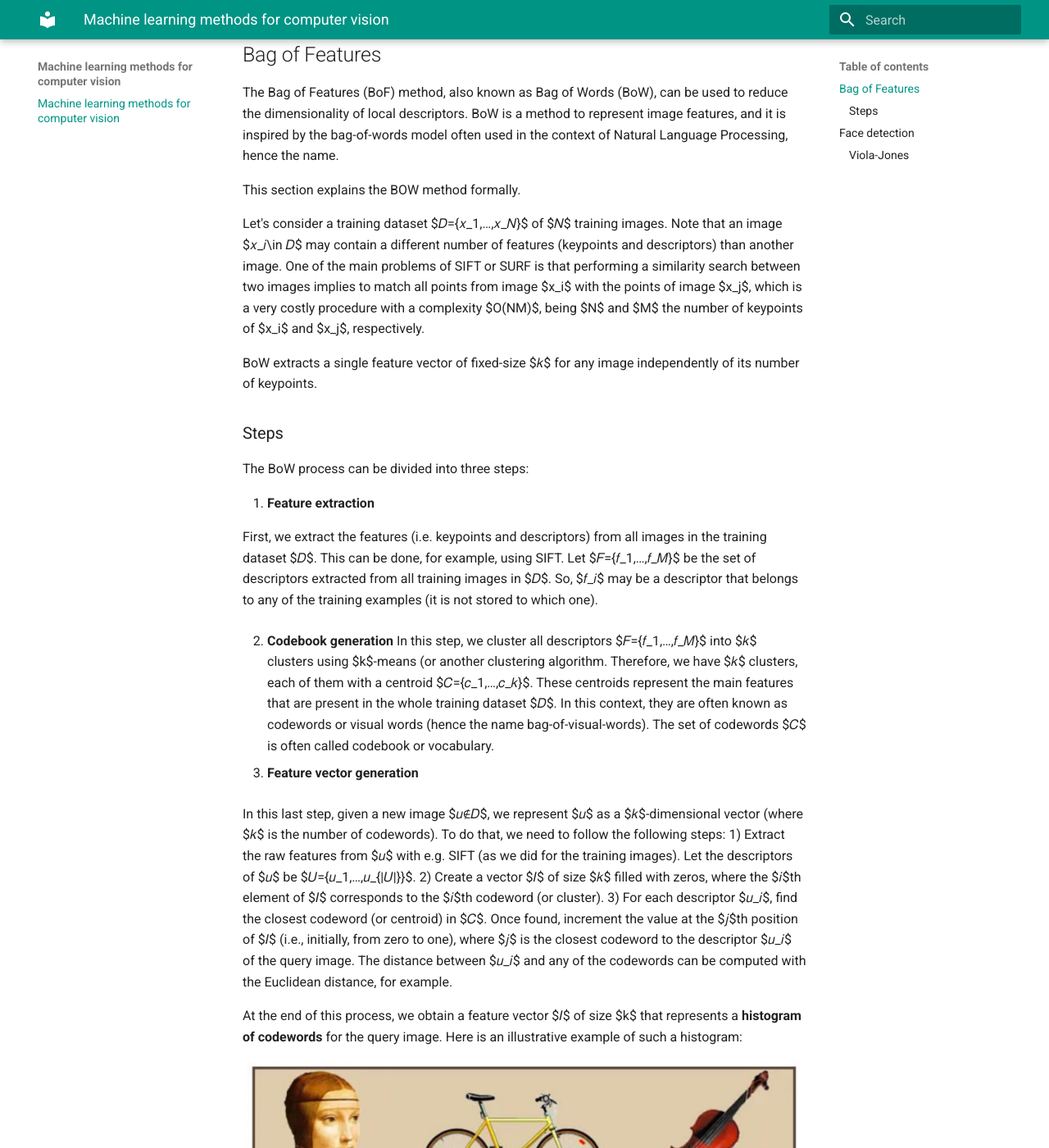
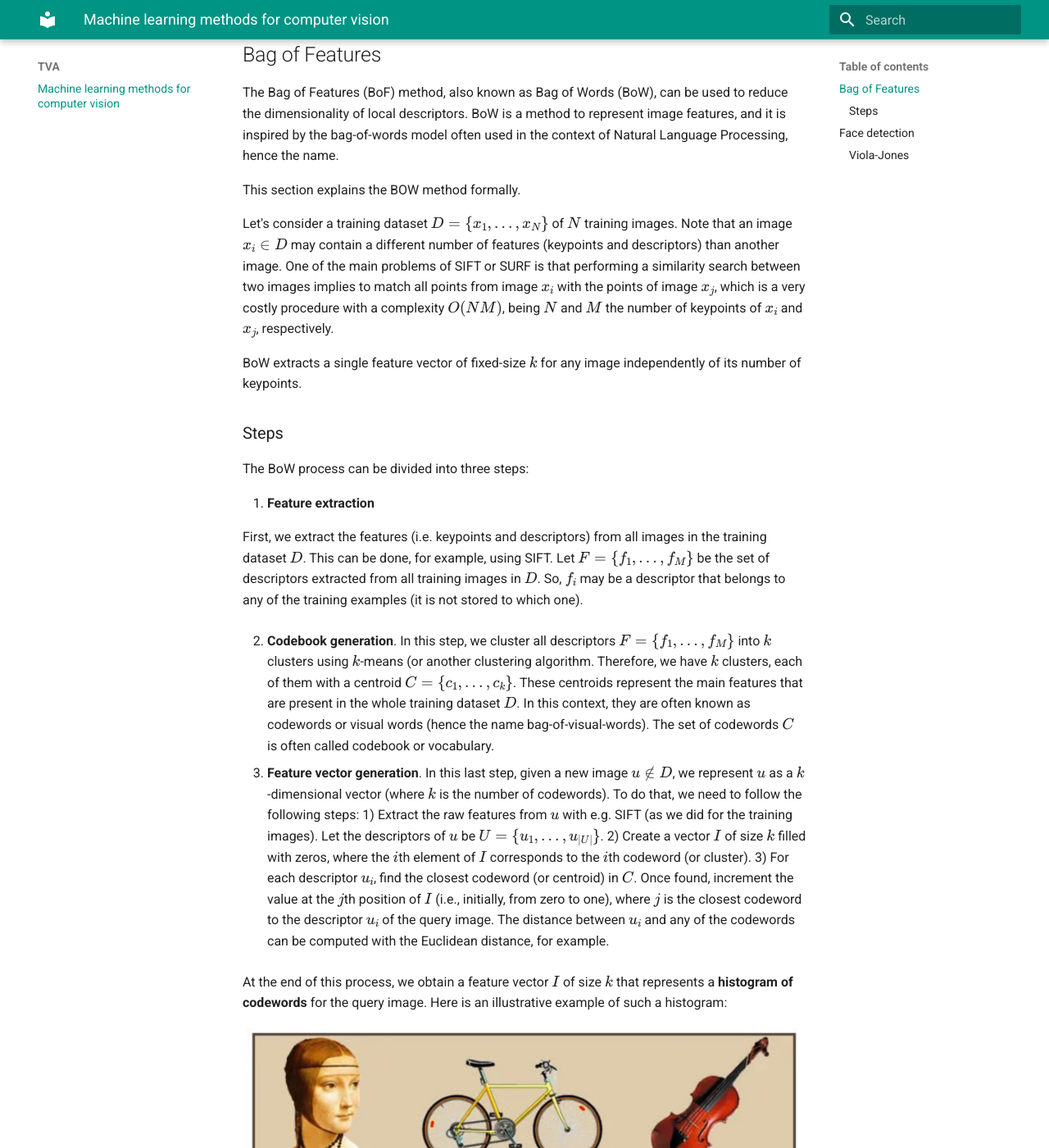
Before and after one commit to pertusa/tva, an MkDocs documentation site: the page built from docs/mltva.md, in a window 1280 px wide and 1400 px high, scrolled down 407 px. Shown: the whole window at 82% size. Built offline with MkDocs 1.6.1 and Material for MkDocs 9.7.7, drawn with Linux system fonts in a browser that asks for light colours; formulas are drawn with MathJax 3; some of the changed text lies outside the part shown.

Commit message:
First changes

```diff
--- a/docs/mltva.md
+++ b/docs/mltva.md
@@ -10,9 +10,9 @@ The Bag of Features (BoF) method, also known as Bag of Words (BoW), can be used
 
 This section explains the BOW method formally.
 
-Let's consider a training dataset $𝐷=\{𝑥_1,…,𝑥_𝑁\}$ of $𝑁$ training images. Note that an image $𝑥_𝑖\in 𝐷$ may contain a different number of features (keypoints and descriptors) than another image. One of the main problems of SIFT or SURF is that performing a similarity search between two images implies to match all points from image $x_i$ with the points of image $x_j$, which is a very costly procedure with a complexity $O(NM)$, being $N$ and $M$ the number of keypoints of $x_i$ and $x_j$, respectively.
+Let's consider a training dataset \(𝐷=\{𝑥_1,…,𝑥_𝑁\}\) of \(𝑁\) training images. Note that an image \(𝑥_𝑖\in 𝐷\) may contain a different number of features (keypoints and descriptors) than another image. One of the main problems of SIFT or SURF is that performing a similarity search between two images implies to match all points from image \(x_i\) with the points of image \(x_j\), which is a very costly procedure with a complexity \(O(NM)\), being \(N\) and \(M\) the number of keypoints of \(x_i\) and \(x_j\), respectively.
 
-BoW extracts a single feature vector of fixed-size $𝑘$ for any image independently of its number of keypoints.
+BoW extracts a single feature vector of fixed-size \(𝑘\) for any image independently of its number of keypoints.
 
 <!-- Explicación: https://ai.stackexchange.com/questions/21914/what-are-bag-of-features-in-computer-vision -->
 
@@ -23,19 +23,18 @@ The BoW process can be divided into three steps:
 
 1. **Feature extraction**
 
-   First, we extract the features (i.e. keypoints and descriptors) from all images in the training dataset $𝐷$. This can be done, for example, using SIFT. Let $𝐹=\{𝑓_1,…,𝑓_𝑀\}$ be the set of descriptors extracted from all training images in $𝐷$. So, $𝑓_𝑖$ may be a descriptor that belongs to any of the training examples (it is not stored to which one).
+   First, we extract the features (i.e. keypoints and descriptors) from all images in the training dataset \(𝐷\). This can be done, for example, using SIFT. Let \(𝐹=\{𝑓_1,…,𝑓_𝑀\}\) be the set of descriptors extracted from all training images in \(𝐷\). So, \(𝑓_𝑖\) may be a descriptor that belongs to any of the training examples (it is not stored to which one).
 
-2. **Codebook generation**
-   In this step, we cluster all descriptors $𝐹=\{𝑓_1,…,𝑓_𝑀\}$ into $𝑘$ clusters using $k$-means (or another clustering algorithm. Therefore, we have $𝑘$ clusters, each of them with a centroid $𝐶=\{𝑐_1,…,𝑐_𝑘\}$. These centroids represent the main features that are present in the whole training dataset $𝐷$. In this context, they are often known as codewords or visual words (hence the name bag-of-visual-words). The set of codewords $𝐶$ is often called  codebook or vocabulary.
+2. **Codebook generation**.
+   In this step, we cluster all descriptors \(𝐹=\{𝑓_1,…,𝑓_𝑀\}\) into \(𝑘\) clusters using \(k\)-means (or another clustering algorithm. Therefore, we have \(𝑘\) clusters, each of them with a centroid \(𝐶=\{𝑐_1,…,𝑐_𝑘\}\). These centroids represent the main features that are present in the whole training dataset \(𝐷\). In this context, they are often known as codewords or visual words (hence the name bag-of-visual-words). The set of codewords \(𝐶\) is often called codebook or vocabulary.
 
-3. **Feature vector generation**
+3. **Feature vector generation**.
+   In this last step, given a new image \(𝑢∉𝐷\), we  represent \(𝑢\) as a \(𝑘\)-dimensional vector (where \(𝑘\) is the number of codewords). To do that, we need to follow the following steps:
+   1) Extract the raw features from \(𝑢\) with e.g. SIFT (as we did for the training images). Let the descriptors of \(𝑢\) be \(𝑈=\{𝑢_1,…,𝑢_{|𝑈|}\}\).
+   2) Create a vector \(𝐼\) of size \(𝑘\) filled with zeros, where the \(𝑖\)th element of \(𝐼\) corresponds to the \(𝑖\)th codeword (or cluster).
+   3) For each descriptor \(𝑢_𝑖\), find the closest codeword (or centroid) in \(𝐶\). Once found, increment the value at the \(𝑗\)th position of \(𝐼\) (i.e., initially, from zero to one), where \(𝑗\) is the closest codeword to the descriptor \(𝑢_𝑖\) of the query image. The distance between \(𝑢_𝑖\) and any of the codewords can be computed with the Euclidean distance, for example.
 
-   In this last step, given a new image $𝑢∉𝐷$, we  represent $𝑢$ as a $𝑘$-dimensional vector (where $𝑘$ is the number of codewords). To do that, we need to follow the following steps:
-   1) Extract the raw features from $𝑢$ with e.g. SIFT (as we did for the training images). Let the descriptors of $𝑢$ be $𝑈=\{𝑢_1,…,𝑢_{|𝑈|}\}$.
-   2) Create a vector $𝐼$ of size $𝑘$ filled with zeros, where the $𝑖$th element of $𝐼$ corresponds to the $𝑖$th codeword (or cluster).
-   3) For each descriptor $𝑢_𝑖$, find the closest codeword (or centroid) in $𝐶$. Once found, increment the value at the $𝑗$th position of $𝐼$ (i.e., initially, from zero to one), where $𝑗$ is the closest codeword to the descriptor $𝑢_𝑖$ of the query image. The distance between $𝑢_𝑖$ and any of the codewords can be computed with the Euclidean distance, for example.
-
-At the end of this process, we obtain a feature vector $𝐼$ of size $k$ that represents a **histogram of codewords** for the query image. Here is an illustrative example of such a histogram:
+At the end of this process, we obtain a feature vector \(𝐼\) of size \(k\) that represents a **histogram of codewords** for the query image. Here is an illustrative example of such a histogram:
 
 ![BOW](images/bow.jpg)
 
@@ -112,7 +111,7 @@ The full paper is [in this link](https://www.cs.cmu.edu/~efros/courses/LBMV07/Pa
    The algorithm uses Haar-like features, which are simple rectangular patterns. These features are used to capture the presence of oriented contrasts between different regions of an image. For example, a feature might focus on the intensity difference between the eye region and the cheek region in a face.
 
 2. **Integral image**
-   The Haar features are efficiently calculated using the integral image. This is a representation of an image that allows for the rapid calculation of the sum of pixel values in any rectangular area. In this representation, each point $(x, y)$ in the integral image contains the sum of the pixel values above and to the left of $(x, y)$, inclusive.
+   The Haar features are efficiently calculated using the integral image. This is a representation of an image that allows for the rapid calculation of the sum of pixel values in any rectangular area. In this representation, each point \((x, y)\) in the integral image contains the sum of the pixel values above and to the left of \((x, y)\), inclusive.
 
 3. **Adaptive Boosting (AdaBoost):**
    AdaBoost is a supervised machine learning method based on boosting. In the context of the Viola-Jones algorithm, it is used to select a small number of important features from a larger set, and also to train classifiers that use these features.
@@ -133,7 +132,7 @@ The Viola-Jones algorithm uses a set of features similar to Haar wavelets, which
 
 ![Haar features](images/haar.png)
 
-In these boxes, white represents $1$, and black is $-1$. Therefore, when convolving a feature with a part of the image, the sum of the pixels which lie within the white rectangles are subtracted from the sum of pixels in the black rectangles.
+In these boxes, white represents 1, and black is -1. Therefore, when convolving a feature with a part of the image, the sum of the pixels which lie within the white rectangles are subtracted from the sum of pixels in the black rectangles.
 
 Tthe feature value will be around zero for “flat regions”, i.e., where all the pixels have the same value. A large feature value will be obtained in the regions where the pixels in the black and white rectangles are very different.
 
@@ -146,23 +145,23 @@ As shown below, the following features have great importance in face detection s
 
 The Haar features could be computed on an image using convolutions, but since they are  "flat" (black or white), they can also be efficiently calculated using the integral image. Hence, the Haar-like features can be computed very quickly using the integral image representation.
 
-The integral image is calculated as follows. Given a grayscale image $I$, the integral image value $ii(x, y)$ at the point $(x, y)$ is the sum of all the pixels above and to the left of $(x, y)$, inclusive:
+The integral image is calculated as follows. Given a grayscale image \(I\), the integral image value \(ii(x, y)\) at the point \((x, y)\) is the sum of all the pixels above and to the left of \((x, y)\), inclusive:
 
-$ii(x, y)=\sum_{\substack{x^{\prime} \leq x \\ y^{\prime} \leq y}} I\left(x^{\prime}, y^{\prime}\right)$
+$$ii(x, y)=\sum_{\substack{x^{\prime} \leq x \\ y^{\prime} \leq y}} I\left(x^{\prime}, y^{\prime}\right)$$
 
-The integral image can be computed in a single pass over the image $I$ with the following equation:
+The integral image can be computed in a single pass over the image \(I\) with the following equation:
 
-$ii(x, y)=I(x, y)+ii(x, y-1)+ii(x-1, y)-ii(x-1, y-1)$
+$$ii(x, y)=I(x, y)+ii(x, y-1)+ii(x-1, y)-ii(x-1, y-1)$$
 
-Therefore, given an image with $N$ pixels, the time complexity of the integral image computation is $O(N)$.
+Therefore, given an image with \(N\) pixels, the time complexity of the integral image computation is \(O(N)\).
 
 The sum in any rectangular area requires four values of the integral image, regardless of the window size:
 
 ![Integral image. Source: https://www.baeldung.com/cs/viola-jones-algorithm#:~:text=Viola%2DJones%20algorithm%20is%20a,primarily%20conceived%20for%20face%20detection.](images/fig3.jpeg)
 
-More specifically, the sum of pixel values within any rectangle $ABCD$ of a Haar-like feature can be computed as:
+More specifically, the sum of pixel values within any rectangle \(ABCD\) of a Haar-like feature can be computed as:
 
-$\sum_{\substack{x_0<x \leq x_1 \\ y_0<y \leq y_1}} I(x, y)=ii(D)+ii(A)-ii(B)-ii(C)$
+$$\sum_{\substack{x_0<x \leq x_1 \\ y_0<y \leq y_1}} I(x, y)=ii(D)+ii(A)-ii(B)-ii(C)$$
 
 Therefore, the calculation of the feature value for a black or white region is straighforward and very efficient, requiring only three sums.
 
@@ -202,7 +201,7 @@ In the context of Viola-Jones method, AdaBoost is used to select a small number
 
 Feature selection is achieved through a simple modification of AdaBoost: The weak learner is constrained so that each weak classifier returned depends only of a single feature. As a result, each stage of the boosting process  (which selects a new weak classifier) can be seen as a feature selection process.
 
-Viola-Jones selected the best 6000 features using feature selection, although with the best 200 features the method already achieved an accuracy of 95\%.
+Viola-Jones selected the best 6000 features using feature selection, although with the best 200 features the method already achieved an accuracy of 95%.
 
 The best two features chosen are shown in the previous figure (see 1. Haar features). They are focused on the detection of the eyes and the nose.
 
@@ -229,17 +228,11 @@ Eigenfaces is a remarkable face recognition technique that has been widely used
 
 [Eigenfaces](https://sites.cs.ucsb.edu/~mturk/Papers/mturk-CVPR91.pdf) is a method used in computer vision and face recognition that involves a mathematical approach to process human faces. The concept can be broken down into several key points:
 
-1. **Principal Component Analysis (PCA)**
+1. **Principal Component Analysis (PCA)**. The core of eigenfaces is Principal Component Analysis, a statistical method used to reduce the dimensionality of large datasets while preserving most of the variance in the data. PCA identifies the directions (principal components) in which the data varies the most.
 
-   The core of eigenfaces is Principal Component Analysis, a statistical method used to reduce the dimensionality of large datasets while preserving most of the variance in the data. PCA identifies the directions (principal components) in which the data varies the most.
+2. **Application to faces**. In the context of face recognition, each face image is converted into a vector of pixel values. These vectors form a high-dimensional dataset. PCA is applied to this dataset to identify the principal components. These components are essentially the 'eigenfaces', which are a set of standardised face images. Eigenfaces serve as a basis set for representing faces. Any face can be approximated by a combination of these eigenfaces, so each face in the dataset can be represented as a weighted sum of eigenfaces. The weights indicate how much each eigenface contributes to the particular face image.
 
-2. **Application to faces**
-
-   In the context of face recognition, each face image is converted into a vector of pixel values. These vectors form a high-dimensional dataset. PCA is applied to this dataset to identify the principal components. These components are essentially the 'eigenfaces', which are a set of standardised face images. Eigenfaces serve as a basis set for representing faces. Any face can be approximated by a combination of these eigenfaces, so each face in the dataset can be represented as a weighted sum of eigenfaces. The weights indicate how much each eigenface contributes to the particular face image.
-
-3. **Face Recognition**
-
-   During training, a dataset of faces is used to compute the eigenfaces and the weights for each known face. For recognition, the same process is applied to a new face image to obtain its weights. The new face is then compared to the known faces by measuring the similarity in their weights.
+3. **Face Recognition**. During training, a dataset of faces is used to compute the eigenfaces and the weights for each known face. For recognition, the same process is applied to a new face image to obtain its weights. The new face is then compared to the known faces by measuring the similarity in their weights.
 
 Here you can see some examples of eigenfaces:
 
--- a/mkdocs.yml
+++ b/mkdocs.yml
@@ -1,4 +1,4 @@
-site_name: Machine learning methods for computer vision
+site_name: TVA
 use_directory_urls: false
 
 nav:
@@ -33,6 +33,7 @@ extra:
 
 markdown_extensions:
     - admonition
+    - mdx_math
     - codehilite:
         linenums: true
     - footnotes
@@ -42,3 +43,6 @@ markdown_extensions:
        permalink: true
        toc_depth: 3
     - pymdownx.superfences
+
+extra_javascript:
+  - https://cdnjs.cloudflare.com/ajax/libs/mathjax/2.7.4/MathJax.js?config=TeX-AMS-MML_HTMLorMML
```
